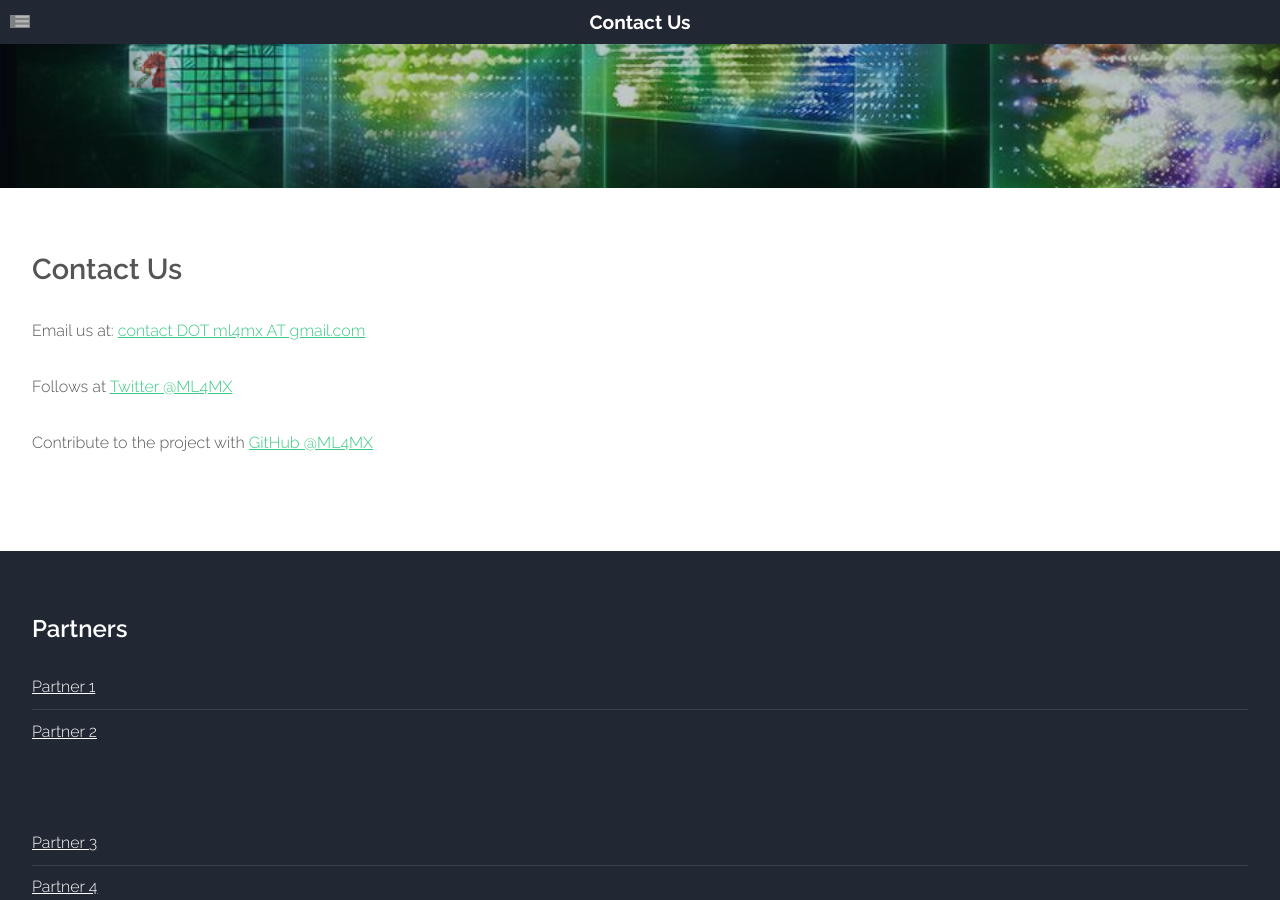
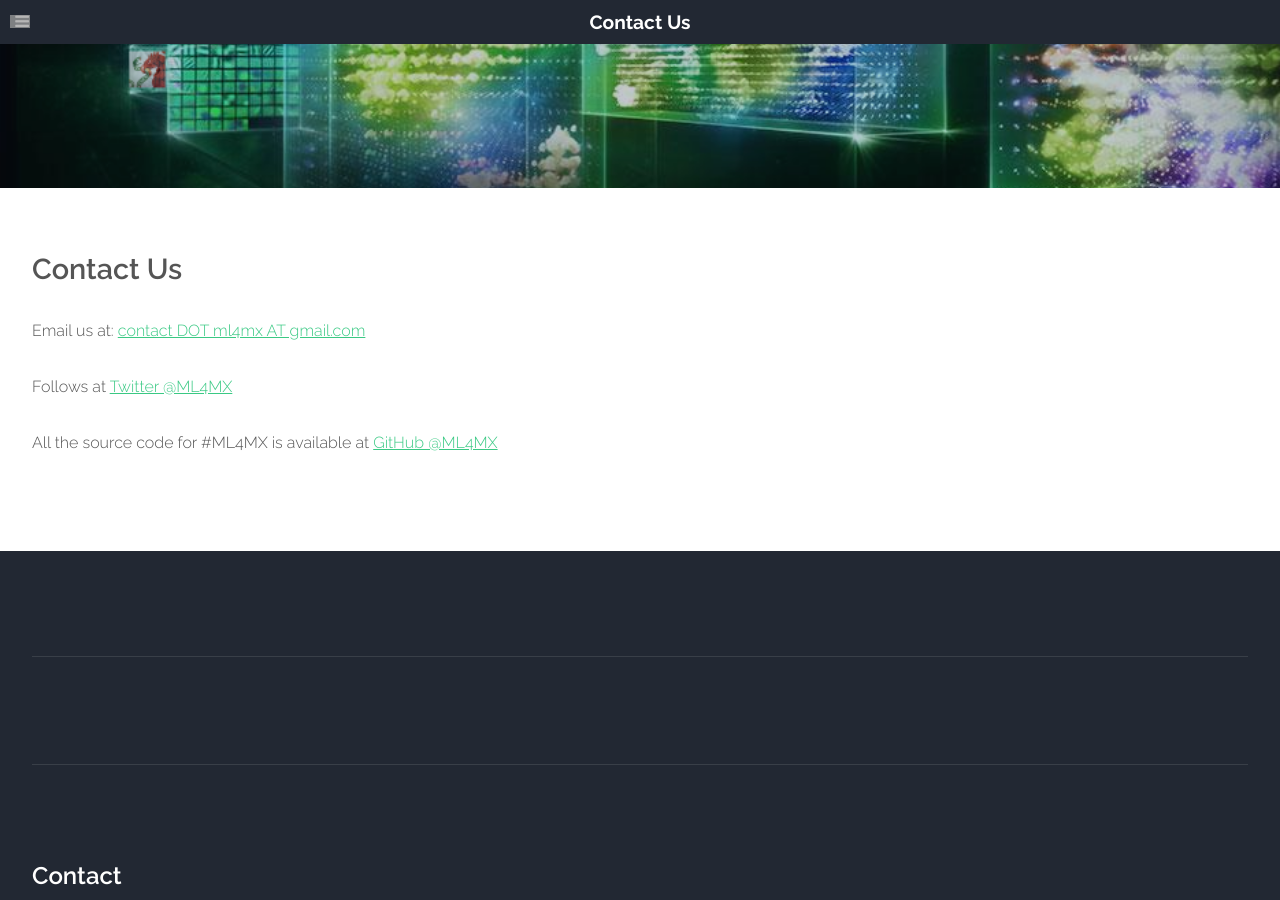
Before and after one commit to etanmn283/p11, a Jekyll site: the page built from contactus.html, in a window 1280 px wide and 900 px high. Built offline with Jekyll 4.4.1, drawn with Linux system fonts in a browser that asks for light colours; grey boxes are pictures that could not be loaded.

Commit message:
contacts-c3

```diff
--- a/_layouts/default.html
+++ b/_layouts/default.html
@@ -33,20 +33,20 @@
 							<div class="8u">
 								<section>
 									<header class="major">
-										<h2>Partners</h2>
+										<h2></h2>
 										<span class="byline"> </span>
 									</header>
 									<div class="row">
 										<section class="6u">
 											<ul class="default">
-												<li><a href="https://ml4mx.github.io/website/">Partner 1</a></li>
-												<li><a href="https://ml4mx.github.io/website/">Partner 2</a></li>
+												<li><a href="https://ml4mx.github.io/website/"></a></li>
+												<li><a href="https://ml4mx.github.io/website/"></a></li>
 											</ul>
 										</section>
 										<section class="6u">
 											<ul class="default">
-												<li><a href="https://ml4mx.github.io/website/">Partner 3</a></li>
-												<li><a href="https://ml4mx.github.io/website/">Partner 4</a></li>
+												<li><a href="https://ml4mx.github.io/website/"></a></li>
+												<li><a href="https://ml4mx.github.io/website/"></a></li>
 											</ul>
 										</section>
 									</div>
--- a/contactus.html
+++ b/contactus.html
@@ -13,7 +13,7 @@ layout: main
 				</header>
 				<p>Email us at: <a href="contact DOT ml4mx AT gmail.com">contact DOT ml4mx AT gmail.com</a> </p>
 				<p>Follows at <a href="https://twitter.com/ml4mx">Twitter @ML4MX</a> </p>
-				<p>Contribute to the project with <a href="https://github.com/ml4mx">GitHub @ML4MX</a></p>
+				<p>All the source code for #ML4MX is available at <a href="https://github.com/ml4mx">GitHub @ML4MX</a></p>
 			</section>
 		</div>
 	</div>
```
